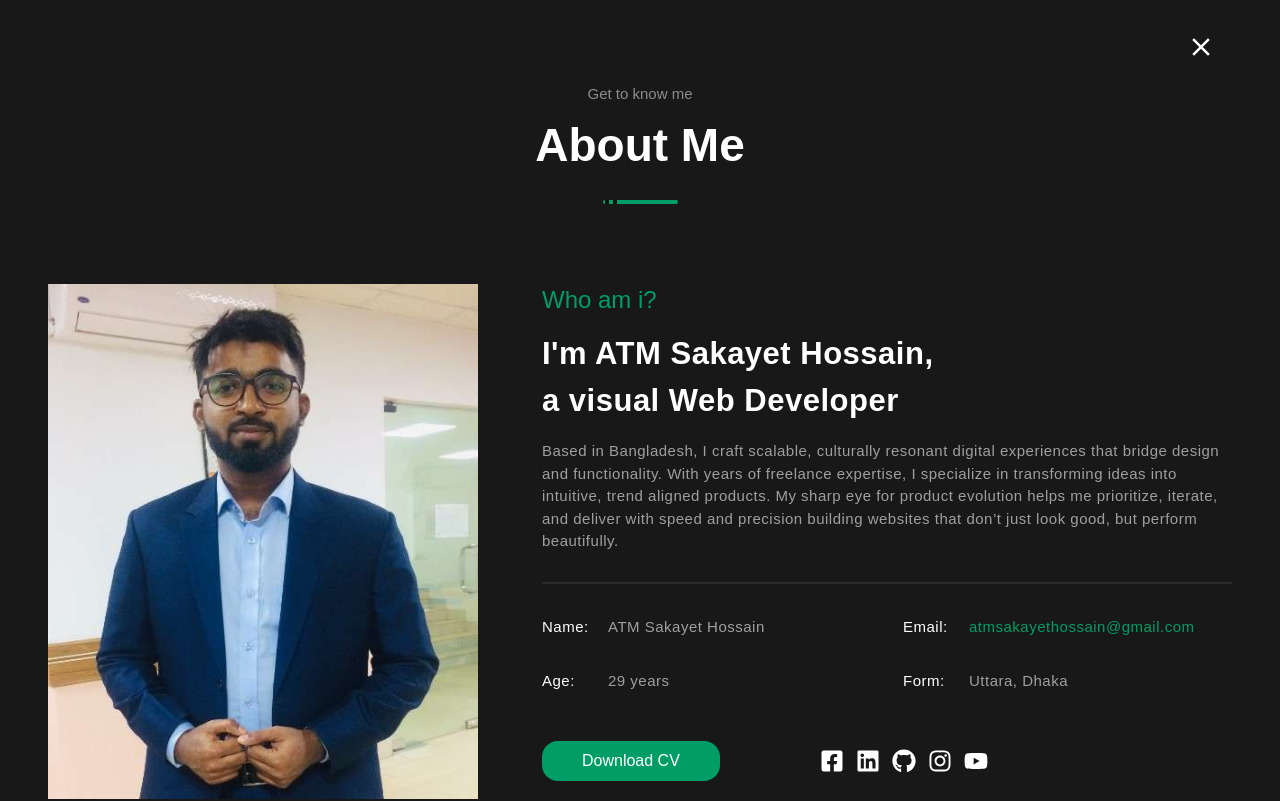
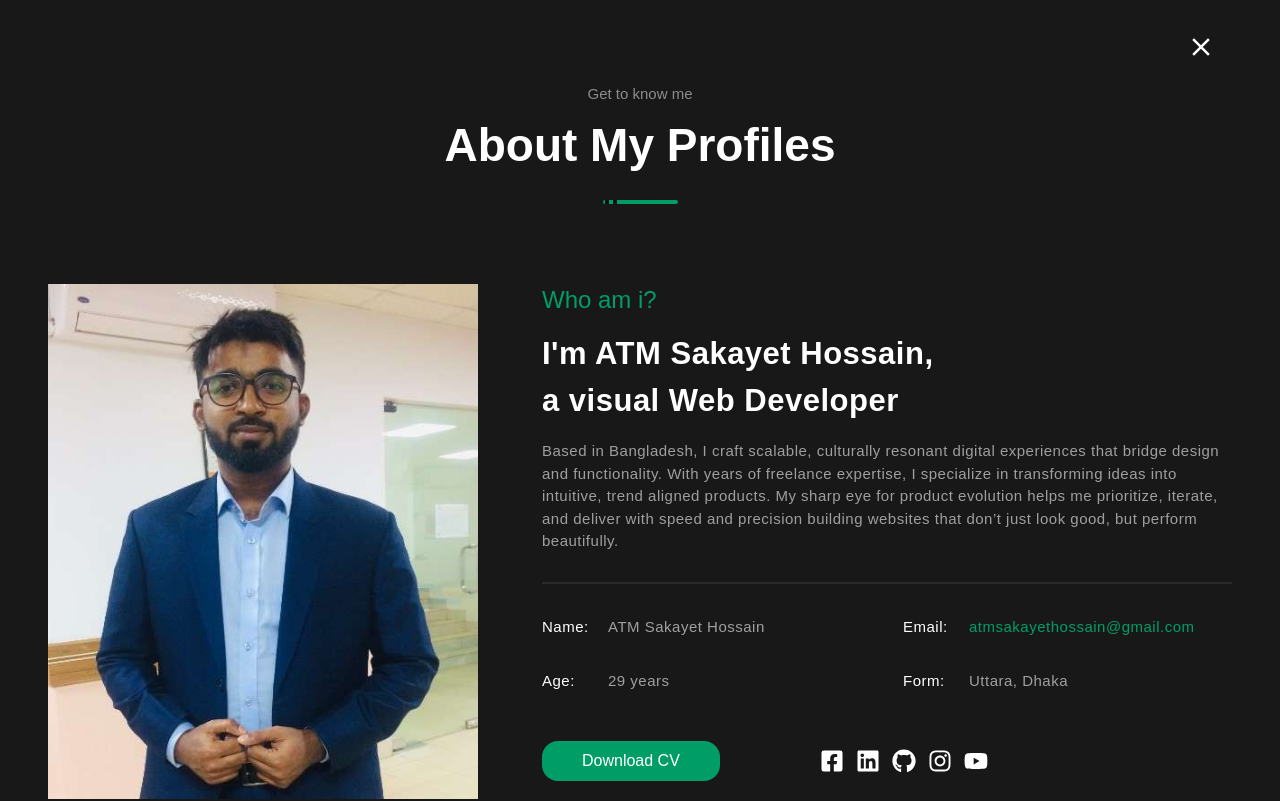
Before and after one commit to ATM-Sakayet-Hossain/Sakayet_protfolio_nextJS, a Next.js app: page /about in a window 1280 px wide. Shown: the top 801 px of the page. Built offline with nearby package versions, Linux system fonts and the light colour scheme.

Commit message:
Aboutme.jsx

```diff
--- a/app/Components/about/Aboutme.jsx
+++ b/app/Components/about/Aboutme.jsx
@@ -26,7 +26,7 @@ const Aboutme = () => {
               Get to know me
             </h3>
             <h2 className="text-[46px] font-bold font-poppins text-white leading-[100%] text-center mb-8">
-              About Me
+              About My Profiles
             </h2>
             <Divider />
             <div className="flex gap-16 pb-25 flex-col md:flex-row">
```
